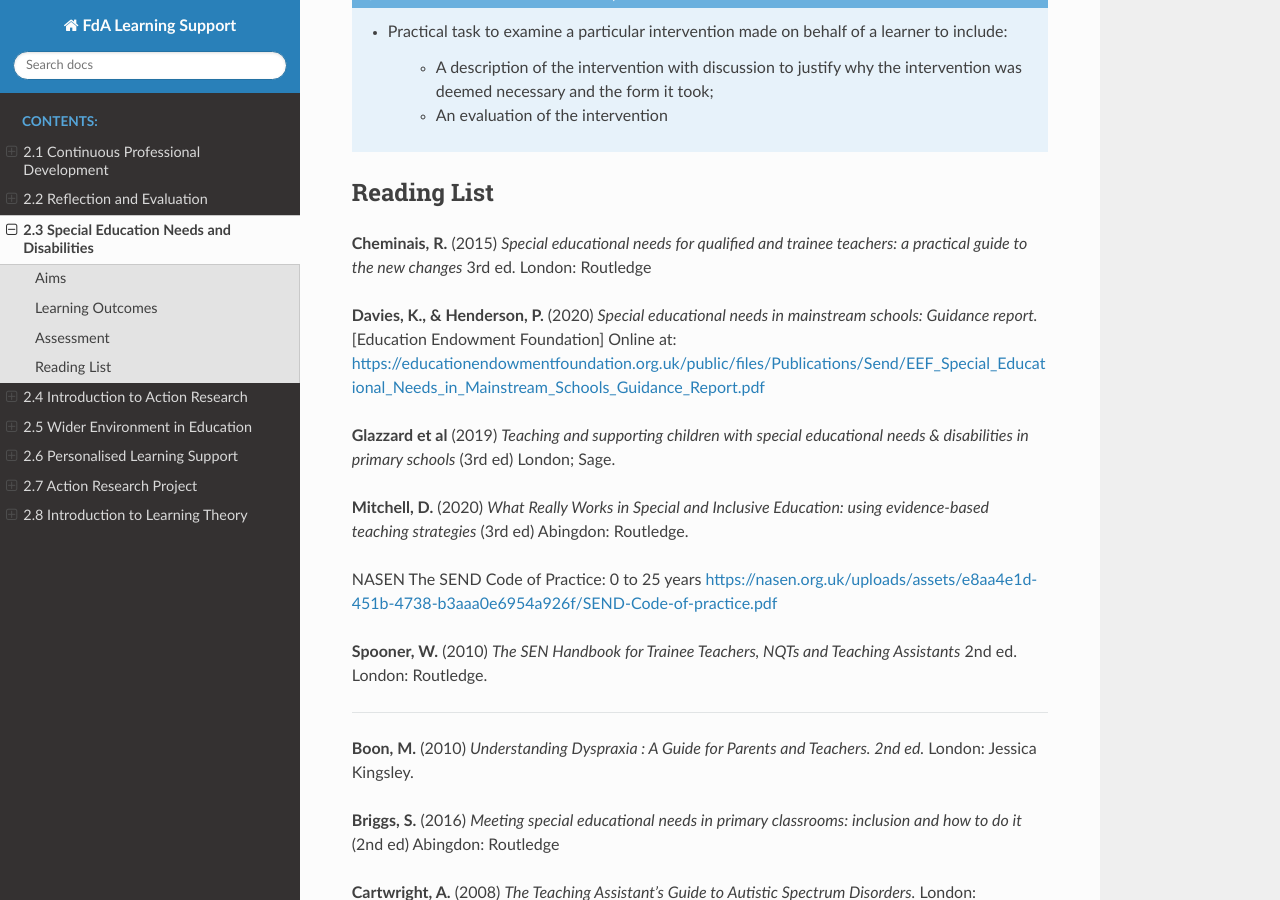
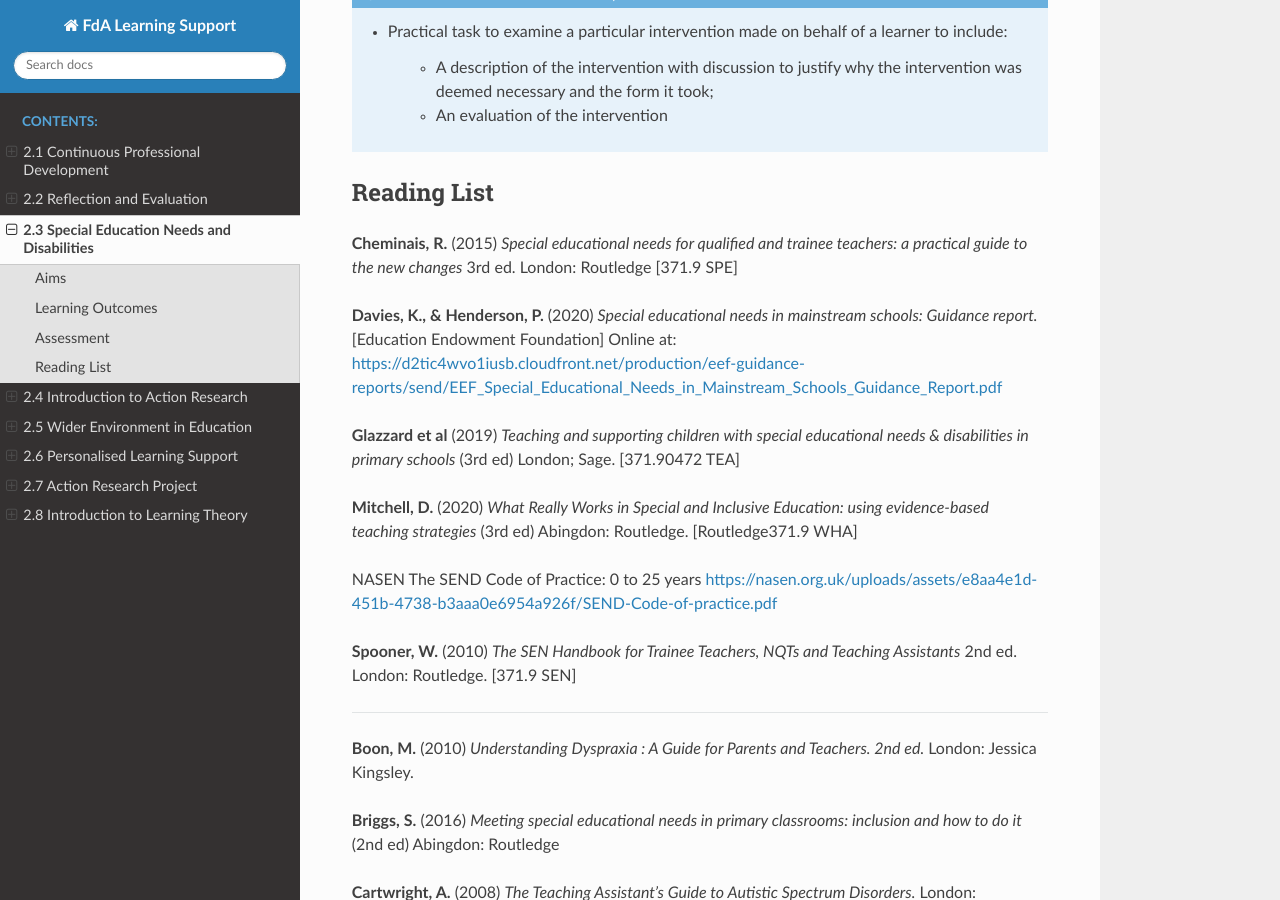
Before and after one commit to hugligit/FdA, a Sphinx documentation site: the page built from source/modules/2.3.rst, in a window 1280 px wide and 900 px high, scrolled down 1290 px. Built offline with Sphinx 7.4.7 and the Read the Docs theme 2.0.0, drawn with Linux system fonts in a browser that asks for light colours.

Commit message:
added the library shelf codes for the 2.3 books

```diff
--- a/source/modules/2.3.rst
+++ b/source/modules/2.3.rst
@@ -72,24 +72,28 @@ Reading List
 *Special educational needs for qualified and trainee teachers: a practical
 guide to the new changes* 3rd ed.
 London: Routledge
+[371.9 SPE]
+
 
 **Davies, K., & Henderson, P.**
 (2020)
 *Special educational needs in mainstream schools: Guidance report.*
 [Education Endowment Foundation] Online at:
-https://educationendowmentfoundation.org.uk/public/files/Publications/Send/EEF_Special_Educational_Needs_in_Mainstream_Schools_Guidance_Report.pdf
+https://d2tic4wvo1iusb.cloudfront.net/production/eef-guidance-reports/send/EEF_Special_Educational_Needs_in_Mainstream_Schools_Guidance_Report.pdf
 
 **Glazzard et al**
 (2019)
 *Teaching and supporting children with special educational needs & disabilities
 in primary schools* (3rd ed)
 London; Sage.
+[371.90472 TEA]
 
 **Mitchell, D.**
 (2020)
 *What Really Works in Special and Inclusive Education: using evidence-based
 teaching strategies* (3rd ed)
 Abingdon: Routledge.
+[Routledge371.9 WHA]
 
 NASEN The SEND Code of Practice: 0 to 25 years
 https://nasen.org.uk/uploads/assets/e8aa4e1d-451b-4738-b3aaa0e6954a926f/SEND-Code-of-practice.pdf
@@ -98,6 +102,7 @@ https://nasen.org.uk/uploads/assets/e8aa4e1d-451b-4738-b3aaa0e6954a926f/SEND-Cod
 (2010)
 *The SEN Handbook for Trainee Teachers, NQTs and Teaching Assistants* 2nd ed.
 London: Routledge.
+[371.9 SEN]
 
 _____
 
```
